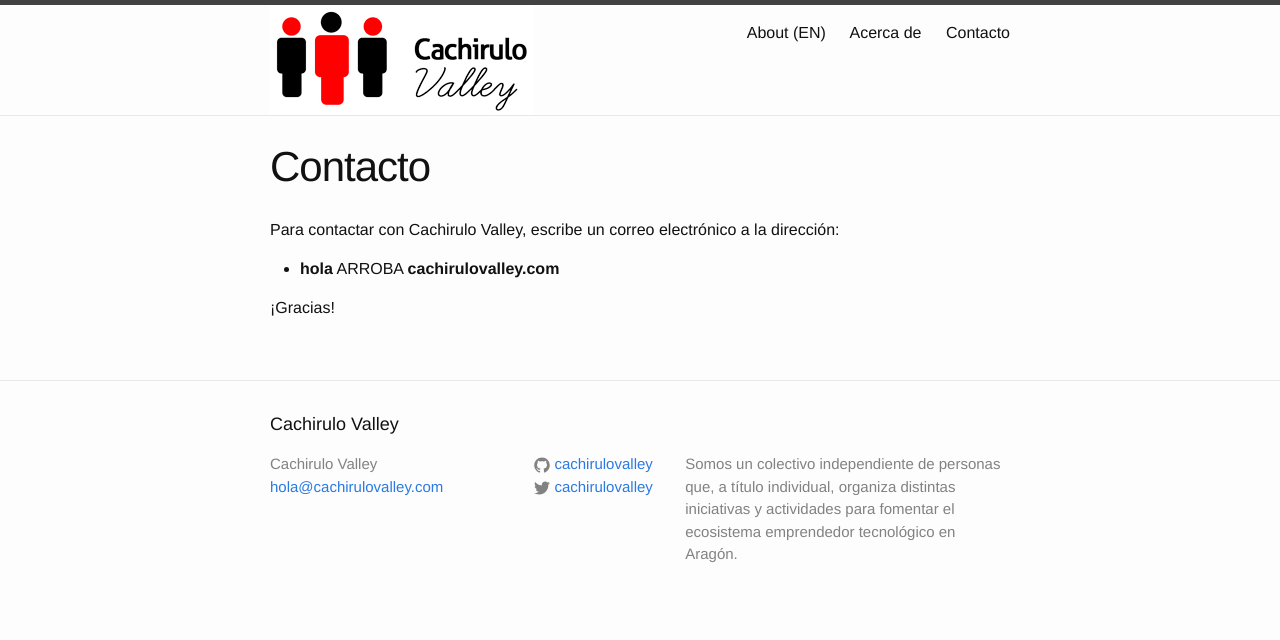
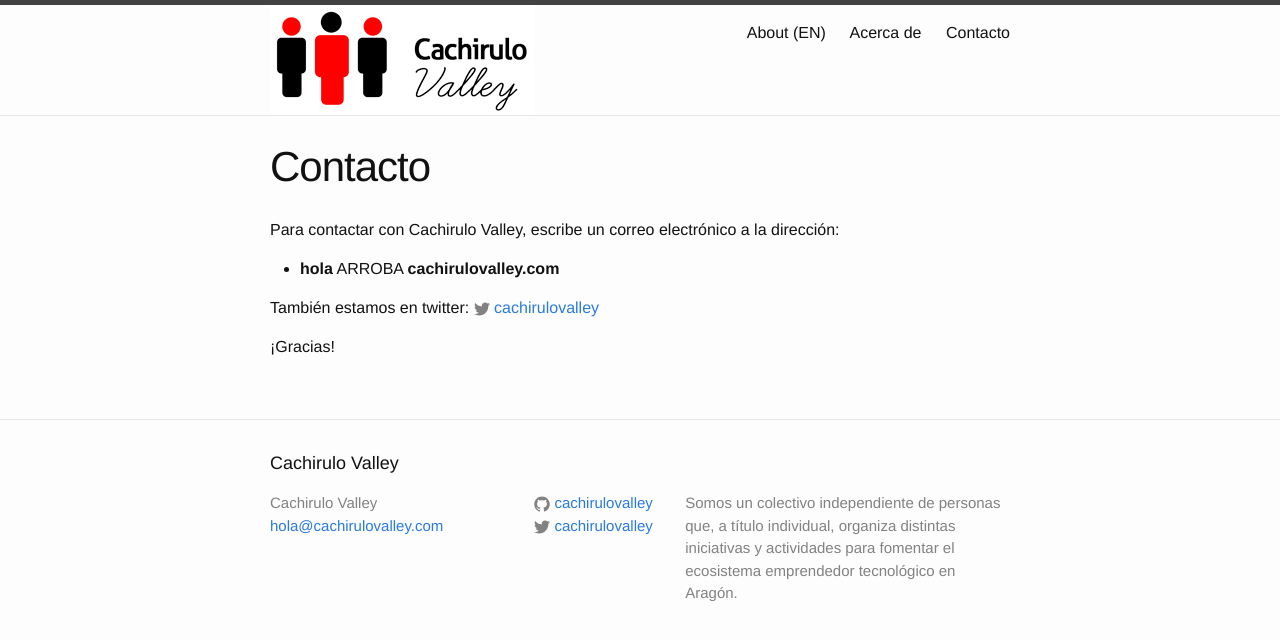
Before and after one commit to cachirulovalley/cachirulovalley.github.io, a Jekyll site: the page built from _pages/contacto.html, in a window 1280 px wide. Shown: the top 640 px of the page. Built offline with Jekyll 4.4.1, drawn with Linux system fonts in a browser that asks for light colours.

Commit message:
added twitter in contact page

```diff
--- a/_pages/contacto.html
+++ b/_pages/contacto.html
@@ -29,4 +29,7 @@
 <ul>
 <li><strong>hola</strong> ARROBA <strong>cachirulovalley.com</strong></li>
 </ul>
+
+<p>También estamos en twitter: {% include icon-twitter.html username=site.twitter_username %}</p>
+
 <p>¡Gracias!</p>
```
